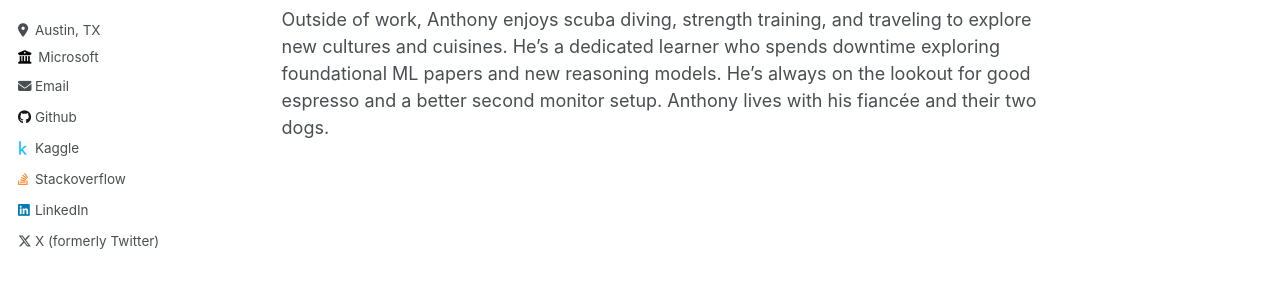
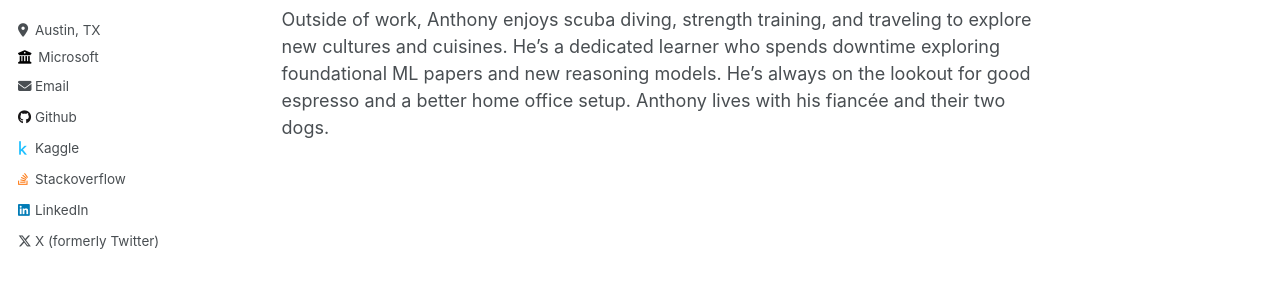
Before and after one commit to Chudbrochil/chudbrochil_academicpages.github.io, a Jekyll site: the page built from _pages/about.md, in a window 1280 px wide and 900 px high, scrolled down 628 px. Shown: the part 337-620 px from the top of the window. Built offline with Jekyll 4.4.1, drawn with Linux system fonts in a browser that asks for light colours.

Commit message:
Small grammar update for bio.

```diff
--- a/_pages/about.md
+++ b/_pages/about.md
@@ -22,4 +22,4 @@ He is currently exploring new opportunities as an Applied Scientist, Research En
 
 ## Beyond Work
 
-Outside of work, Anthony enjoys scuba diving, strength training, and traveling to explore new cultures and cuisines. He’s a dedicated learner who spends downtime exploring foundational ML papers and new reasoning models. He’s always on the lookout for good espresso and a better second monitor setup. Anthony lives with his fiancée and their two dogs.
+Outside of work, Anthony enjoys scuba diving, strength training, and traveling to explore new cultures and cuisines. He’s a dedicated learner who spends downtime exploring foundational ML papers and new reasoning models. He’s always on the lookout for good espresso and a better home office setup. Anthony lives with his fiancée and their two dogs.
```
